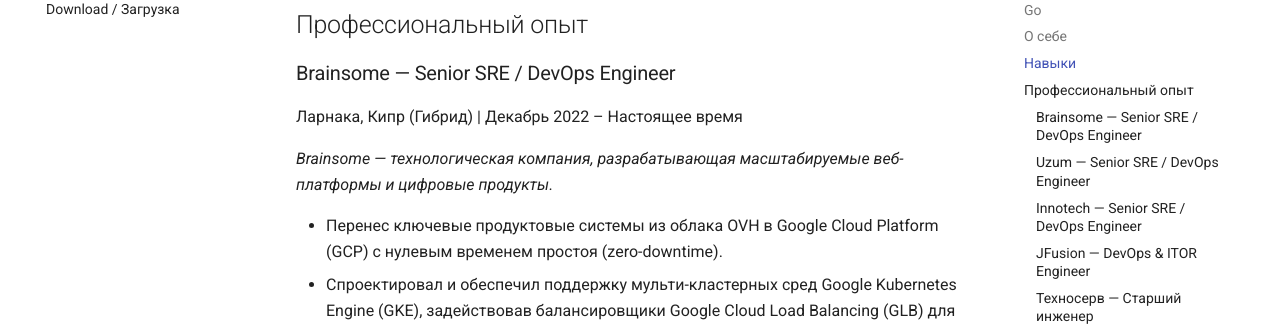
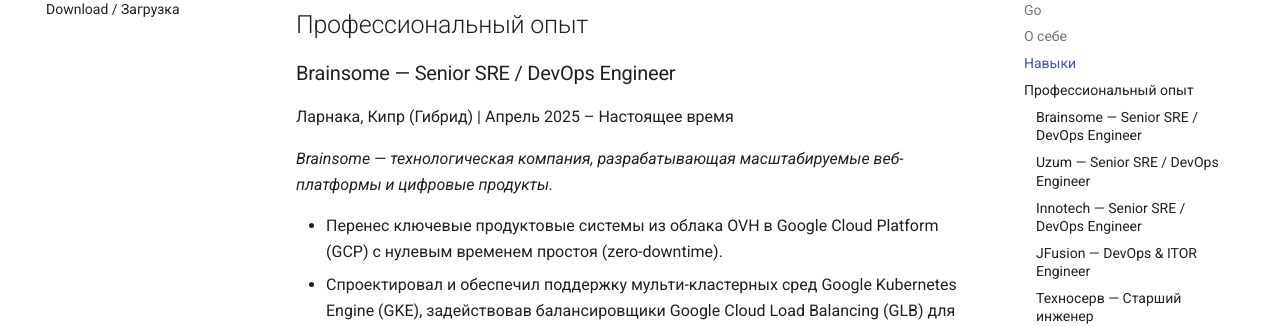
Before and after one commit to arturmon/cv, an MkDocs documentation site: the page built from docs/index_ru.md, in a window 1280 px wide and 900 px high, scrolled down 1397 px. Shown: the part 153-479 px from the top of the window. Built offline with MkDocs 1.6.1 and Material for MkDocs 9.7.7, drawn with Linux system fonts in a browser that asks for light colours.

Commit message:
chore: update professional experience end dates in CV documentation

```diff
--- a/docs/index_ru.md
+++ b/docs/index_ru.md
@@ -38,7 +38,7 @@
 ## Профессиональный опыт
 
 ### Brainsome — Senior SRE / DevOps Engineer
-Ларнака, Кипр (Гибрид) | Декабрь 2022 – Настоящее время
+Ларнака, Кипр (Гибрид) | Апрель 2025 – Настоящее время
 
 *Brainsome — технологическая компания, разрабатывающая масштабируемые веб-платформы и цифровые продукты.*
 
```
Also changed, not shown: docs/index.md (+1 -1 lines).
